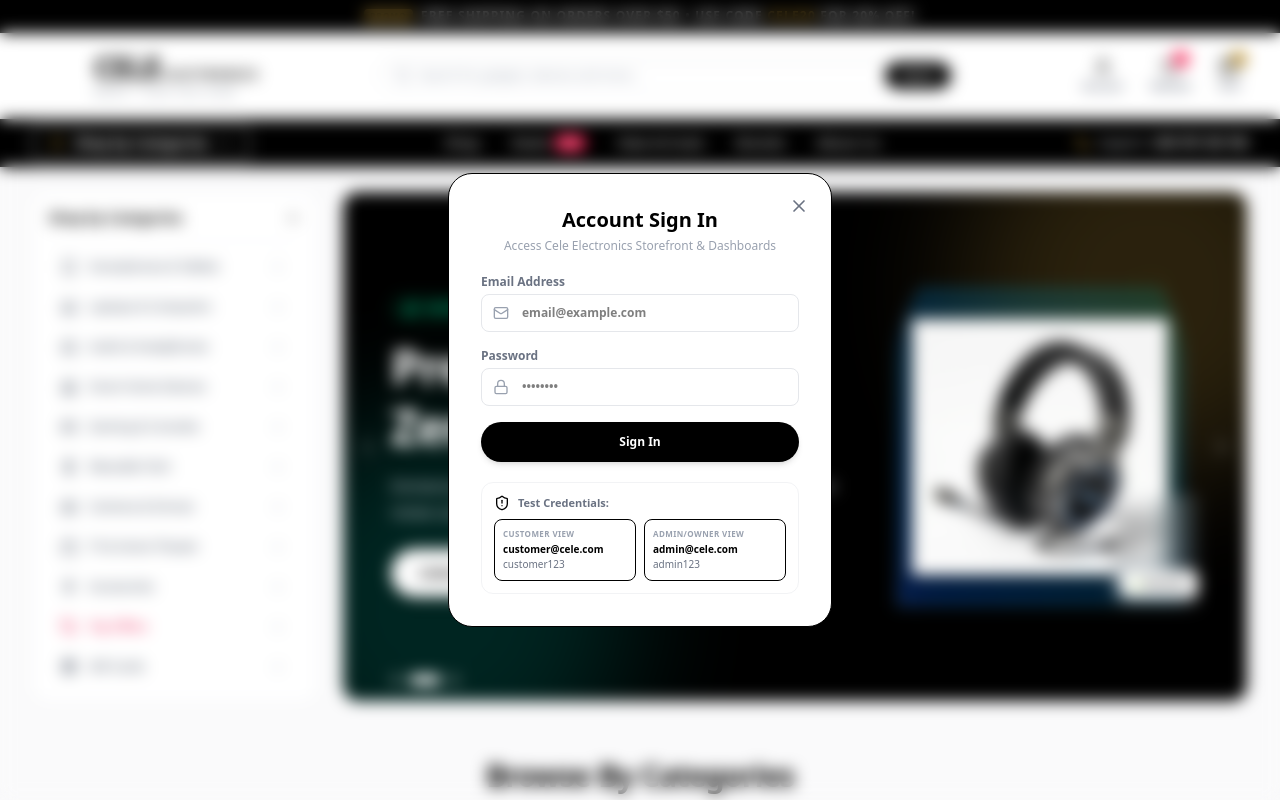
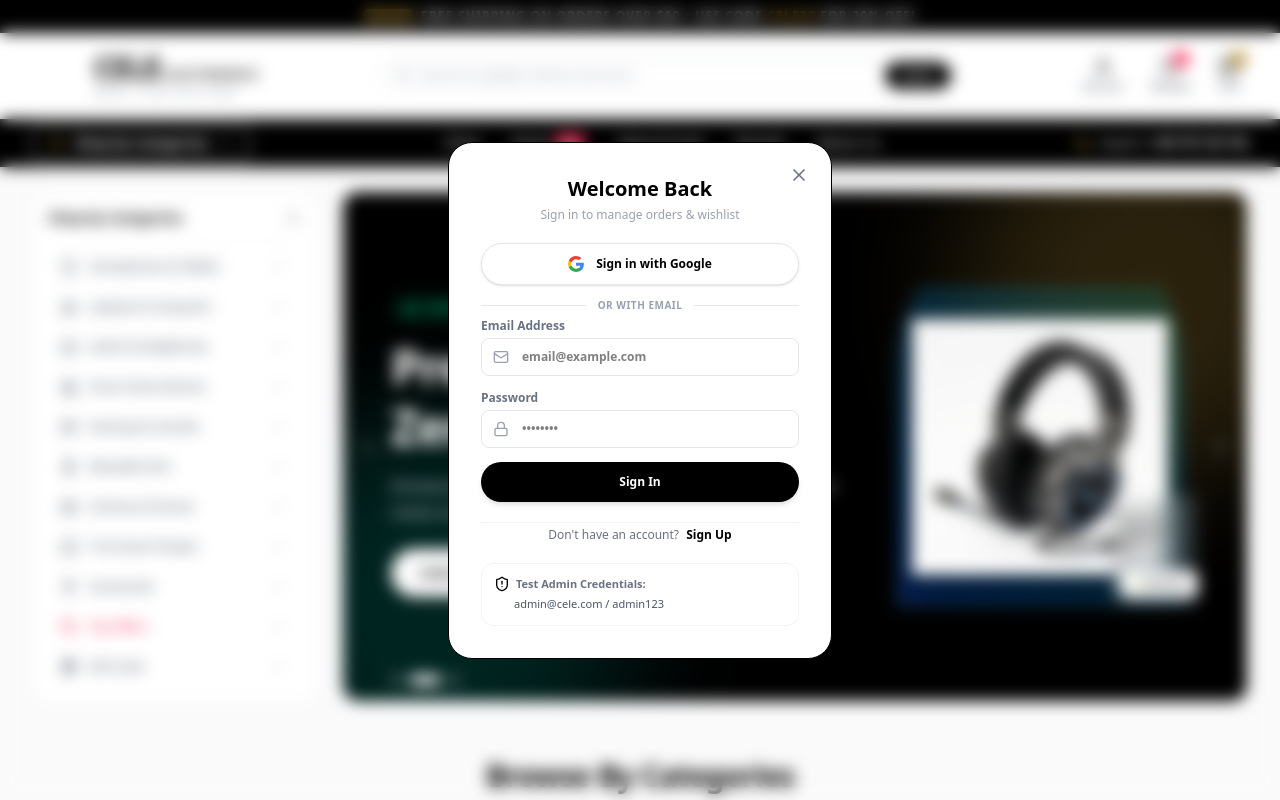
Before and after one commit to ingdia/cele_electronics, a Next.js app: page / in a window 1280 px wide. Both pictures are taken after a click on the button "Account". Shown: the top 800 px of the page. Built offline with nearby package versions, Linux system fonts and the light colour scheme.

Commit message:
feat(auth): improve AuthModal with better error handling and UI refinements

```diff
--- a/src/components/auth/AuthModal.tsx
+++ b/src/components/auth/AuthModal.tsx
@@ -2,7 +2,7 @@
 
 import React, { useState } from 'react';
 import { useStore } from '@/context/StoreContext';
-import { X, Lock, Mail, ShieldAlert } from 'lucide-react';
+import { X, Lock, Mail, ShieldAlert, User, ArrowRight } from 'lucide-react';
 
 interface AuthModalProps {
   isOpen: boolean;
@@ -11,10 +11,18 @@ interface AuthModalProps {
 
 export const AuthModal: React.FC<AuthModalProps> = ({ isOpen, onClose }) => {
   const { setRole, showToast } = useStore();
-  const [formData, setFormData] = useState({ email: '', password: '' });
+  const [mode, setMode] = useState<'signin' | 'signup'>('signin');
+  const [formData, setFormData] = useState({ name: '', email: '', password: '' });
   const [errorMsg, setErrorMsg] = useState('');
 
   if (!isOpen) return null;
+
+  const handleGoogleAuth = () => {
+    setRole('client');
+    showToast('Signed in successfully with Google (alex.rwanda@gmail.com)!', 'success');
+    setErrorMsg('');
+    onClose();
+  };
 
   const handleSubmit = (e: React.FormEvent) => {
     e.preventDefault();
@@ -26,13 +34,11 @@ export const AuthModal: React.FC<AuthModalProps> = ({ isOpen, onClose }) => {
       showToast('Welcome back, Admin! Redirected to Shop Owner Portal.', 'success');
       setErrorMsg('');
       onClose();
-    } else if (email === 'customer@cele.com' && password === 'customer123') {
+    } else {
       setRole('client');
-      showToast('Logged in successfully as Customer.', 'success');
+      showToast(mode === 'signup' ? 'Account created successfully!' : 'Logged in successfully.', 'success');
       setErrorMsg('');
       onClose();
-    } else {
-      setErrorMsg('Invalid credentials. Check the helper accounts below.');
     }
   };
 
@@ -56,24 +62,76 @@ export const AuthModal: React.FC<AuthModalProps> = ({ isOpen, onClose }) => {
         </button>
 
         {/* Header */}
-        <div className="text-center">
+        <div className="text-center space-y-1">
           <h3 className="font-extrabold text-navy-900 text-xl">
-            Account Sign In
+            {mode === 'signin' ? 'Welcome Back' : 'Create Account'}
           </h3>
-          <p className="text-xs text-gray-400 mt-1">
-            Access Cele Electronics Storefront & Dashboards
+          <p className="text-xs text-gray-400">
+            {mode === 'signin' ? 'Sign in to manage orders & wishlist' : 'Sign up to start shopping on Cele Electronics'}
           </p>
         </div>
 
         {/* Form Error */}
         {errorMsg && (
-          <div className="bg-rose-50 border border-rose-200 text-rose-700 text-xs p-2.5 rounded-xl text-center">
+          <div className="bg-rose-50 border border-rose-200 text-rose-700 text-xs p-2.5 rounded-xl text-center font-medium">
             {errorMsg}
           </div>
         )}
 
-        {/* Auth Form */}
-        <form onSubmit={handleSubmit} className="space-y-4 text-xs font-semibold text-navy-900">
+        {/* 1. Google OAuth Button */}
+        <button
+          type="button"
+          onClick={handleGoogleAuth}
+          className="w-full py-3 px-4 bg-white hover:bg-gray-50 text-navy-900 border border-gray-200 rounded-full font-bold text-xs shadow-sm transition-colors flex items-center justify-center gap-3"
+        >
+          <svg className="w-4 h-4 shrink-0" viewBox="0 0 24 24">
+            <path
+              fill="#4285F4"
+              d="M23.745 12.27c0-.7-.06-1.4-.19-2.07H12v4.51h6.6c-.29 1.52-1.14 2.82-2.4 3.68v3.05h3.88c2.27-2.09 3.665-5.17 3.665-9.17z"
+            />
+            <path
+              fill="#34A853"
+              d="M12 24c3.24 0 5.95-1.08 7.93-2.91l-3.88-3.05c-1.08.72-2.45 1.16-4.05 1.16-3.12 0-5.77-2.1-6.72-4.93H1.29v3.15C3.26 21.3 7.31 24 12 24z"
+            />
+            <path
+              fill="#FBBC05"
+              d="M5.28 14.27c-.25-.72-.38-1.49-.38-2.27s.13-1.55.38-2.27V6.58H1.29c-1.64 3.26-1.64 7.12 0 10.38l3.99-3.15z"
+            />
+            <path
+              fill="#EA4335"
+              d="M12 4.75c1.77 0 3.35.61 4.6 1.8l3.42-3.42C17.95 1.19 15.24 0 12 0 7.31 0 3.26 2.7 1.29 6.58l3.99 3.15c.95-2.83 3.6-4.98 6.72-4.98z"
+            />
+          </svg>
+          <span>{mode === 'signin' ? 'Sign in with Google' : 'Sign up with Google'}</span>
+        </button>
+
+        {/* Divider */}
+        <div className="relative flex items-center justify-center my-2">
+          <div className="border-t border-gray-200 w-full" />
+          <span className="bg-white px-3 text-[10px] font-bold text-gray-400 uppercase tracking-wider shrink-0 absolute">
+            Or with email
+          </span>
+        </div>
+
+        {/* Email Auth Form */}
+        <form onSubmit={handleSubmit} className="space-y-3.5 text-xs font-semibold text-navy-900 pt-1">
+
+          {mode === 'signup' && (
+            <div className="space-y-1">
+              <label className="block text-gray-500">Full Name</label>
+              <div className="relative flex items-center">
+                <User className="w-4 h-4 text-gray-400 absolute left-3 pointer-events-none" />
+                <input
+                  type="text"
+                  required
+                  value={formData.name}
+                  onChange={(e) => setFormData({ ...formData, name: e.target.value })}
+                  placeholder="Alex Mugisha"
+                  className="w-full p-2.5 pl-10 rounded-lg border border-gray-200 focus:outline-none focus:border-navy-900 bg-cream-50/50"
+                />
+              </div>
+            </div>
+          )}
 
           <div className="space-y-1">
             <label className="block text-gray-500">Email Address</label>
@@ -109,28 +167,44 @@ export const AuthModal: React.FC<AuthModalProps> = ({ isOpen, onClose }) => {
             type="submit"
             className="w-full py-3 bg-navy-900 hover:bg-navy-800 text-white rounded-full font-bold shadow-md transition-colors flex items-center justify-center gap-1.5"
           >
-            <span>Sign In</span>
+            <span>{mode === 'signin' ? 'Sign In' : 'Create Account'}</span>
           </button>
         </form>
 
+        {/* Mode Toggle Switcher */}
+        <div className="text-center pt-1 border-t border-gray-100 text-xs">
+          {mode === 'signin' ? (
+            <p className="text-gray-500 font-medium">
+              Don't have an account?{' '}
+              <button
+                type="button"
+                onClick={() => setMode('signup')}
+                className="text-navy-900 font-extrabold hover:underline ml-1"
+              >
+                Sign Up
+              </button>
+            </p>
+          ) : (
+            <p className="text-gray-500 font-medium">
+              Already have an account?{' '}
+              <button
+                type="button"
+                onClick={() => setMode('signin')}
+                className="text-navy-900 font-extrabold hover:underline ml-1"
+              >
+                Sign In
+              </button>
+            </p>
+          )}
+        </div>
+
         {/* Info panel with test credentials */}
-        <div className="bg-cream-50 border border-gray-200/50 rounded-xl p-3 space-y-2 text-[11px] font-semibold text-navy-900">
-          <div className="flex gap-2 text-gray-500">
+        <div className="bg-cream-50 border border-gray-200/50 rounded-xl p-3 space-y-1 text-[11px] font-semibold text-navy-900">
+          <div className="flex gap-1.5 text-gray-500">
             <ShieldAlert className="w-4 h-4 text-navy-900 shrink-0" />
-            <span className="font-bold">Test Credentials:</span>
+            <span className="font-bold">Test Admin Credentials:</span>
           </div>
-          <div className="grid grid-cols-2 gap-2 text-[10px]">
-            <div className="bg-white p-2 rounded-lg border border-gray-150">
-              <p className="text-gray-400 uppercase text-[8px] tracking-wider">Customer View</p>
-              <p className="mt-0.5 text-navy-900 font-bold">customer@cele.com</p>
-              <p className="text-gray-500 font-normal">customer123</p>
-            </div>
-            <div className="bg-white p-2 rounded-lg border border-gray-150">
-              <p className="text-gray-400 uppercase text-[8px] tracking-wider">Admin/Owner View</p>
-              <p className="mt-0.5 text-navy-900 font-bold">admin@cele.com</p>
-              <p className="text-gray-500 font-normal">admin123</p>
-            </div>
-          </div>
+          <p className="text-gray-600 font-normal pl-5">admin@cele.com / admin123</p>
         </div>
 
       </div>
```
